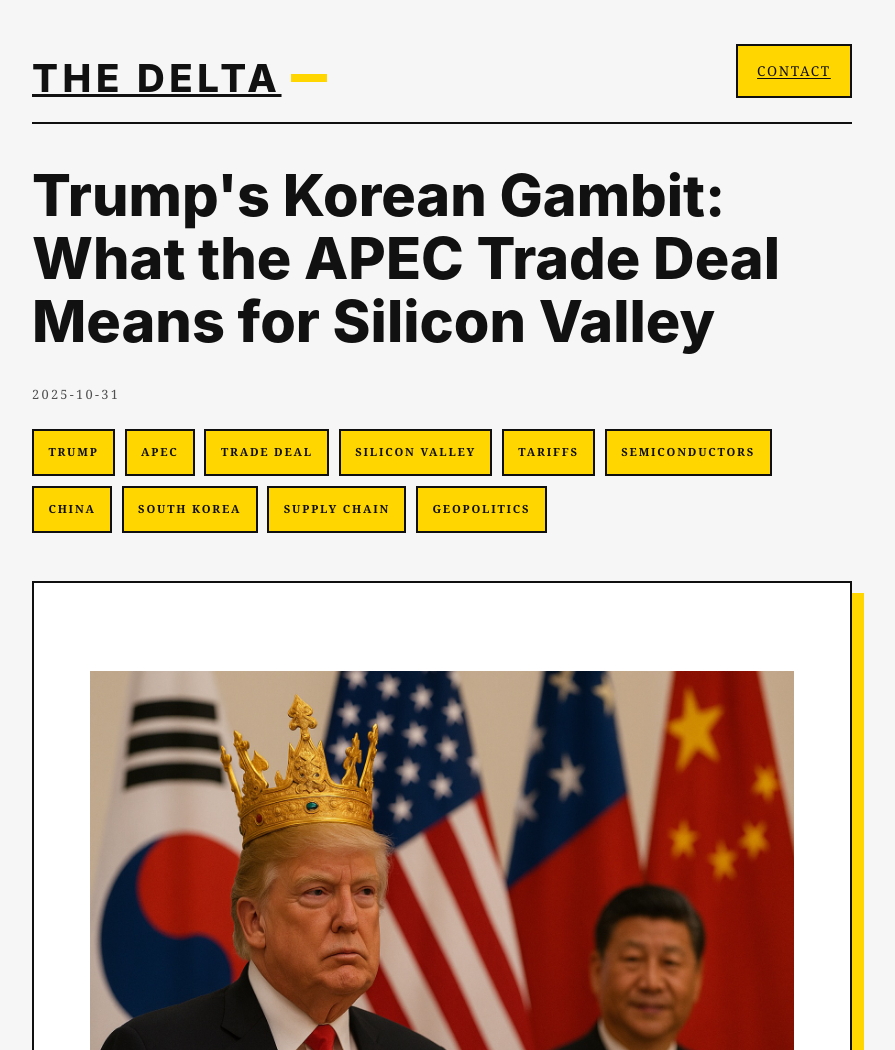
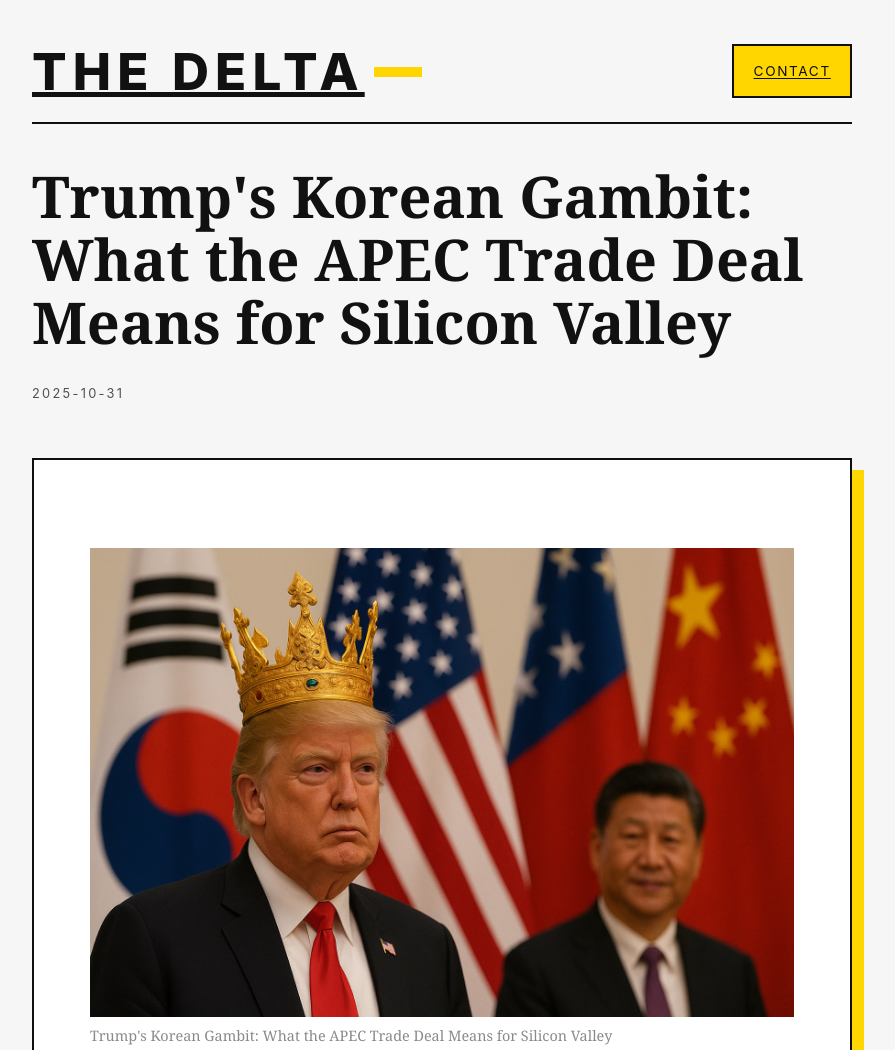
Before and after one commit to heg-wtf/thedelta, a plain HTML site: page docs/2025/10/31/trumps-korean-gambit-what-the-apec-trade-deal-means-for-silicon-valley/index.html in a window 1280 px wide. Shown: the top 1050 px of the page, without its empty margins (198-1093 px from the left). Drawn offline with Linux system fonts and the light colour scheme.

Commit message:
refactor: update font settings across multiple HTML files to improve typography consistency

```diff
--- a/docs/2025/10/31/trumps-korean-gambit-what-the-apec-trade-deal-means-for-silicon-valley/index.html
+++ b/docs/2025/10/31/trumps-korean-gambit-what-the-apec-trade-deal-means-for-silicon-valley/index.html
@@ -90,7 +90,7 @@
             --fc-surface: #ffffff;
             --fc-background: #f6f6f6;
             --body-font: Georgia, "Times New Roman", serif;
-            --display-font: -apple-system, BlinkMacSystemFont, "SF Pro Display", system-ui, sans-serif;
+            --display-font: -apple-system, BlinkMacSystemFont, "SF Pro Display", "SF Pro Text", system-ui, sans-serif;
         }
 
         * {
@@ -100,7 +100,7 @@
         }
 
         body {
-            font-family: var(--body-font);
+            font-family: var(--display-font);
             font-size: 20px;
             font-weight: 400;
             line-height: 32px;
@@ -137,7 +137,7 @@
 
         .brand {
             font-family: var(--display-font);
-            font-size: clamp(1.8rem, 4vw, 2.4rem);
+            font-size: clamp(2.2rem, 5vw, 3.2rem);
             font-weight: 800;
             letter-spacing: 0.12em;
             text-transform: uppercase;
@@ -150,8 +150,8 @@
         .brand::after {
             content: '';
             display: inline-block;
-            width: clamp(28px, 4vw, 36px);
-            height: 8px;
+            width: clamp(36px, 5vw, 48px);
+            height: 10px;
             background: var(--fc-yellow);
         }
 
@@ -179,7 +179,7 @@
         }
 
         .post-title {
-            font-family: var(--display-font);
+            font-family: var(--body-font);
             font-size: clamp(2.4rem, 5vw, 3.6rem);
             line-height: 1.1;
             margin-bottom: 1.5rem;
@@ -199,7 +199,7 @@
 
         .tag-list {
             list-style: none;
-            display: flex;
+            display: none;
             gap: 0.6rem;
             flex-wrap: wrap;
         }
@@ -224,6 +224,7 @@
         }
 
         .content {
+            font-family: var(--body-font);
             font-size: 20px;
             line-height: 32px;
             font-weight: 400;
@@ -232,7 +233,7 @@
         .content h1,
         .content h2,
         .content h3 {
-            font-family: var(--display-font);
+            font-family: var(--body-font);
             margin-top: 2.5rem;
             margin-bottom: 1.2rem;
             color: var(--fc-black);
```
Also changed, not shown: docs/2025/10/20/the-100-million-question-what-metas-ai-hiring-freeze-really-tells-us-about-silicon-valleys-talent-wars/index.html (+9 -8 lines), docs/2025/10/22/chinas-ai-revolution-the-breakthrough-that-shook-silicon-valley/index.html (+9 -8 lines), docs/2025/10/22/the-cook-era-winds-down-apple-quietly-prepares-for-its-next-chapter/index.html (+9 -8 lines), docs/2025/10/23/google-s-quantum-leap-tech-giant-achieves-breakthrough-as-competitors-race-for-market-share/index.html (+9 -8 lines), docs/2025/10/25/caribbean-military-escalation-tests-silicon-valleys-risk-appetite/index.html (+9 -8 lines), docs/2025/10/26/apple-tvs-strategic-pivot-how-cupertinos-50m-f1-bet-signals-a-new-era-for-content—and-aapl-stock/index.html (+9 -8 lines), docs/2025/10/28/japans-jpyc-takes-on-dollar-dominance-will-the-yen-stablecoin-challenge-silicon-valleys-crypto-giants/index.html (+9 -8 lines), docs/index.html (+11 -3 lines), themes/default/index.html (+11 -3 lines), themes/default/post.html (+9 -8 lines).
